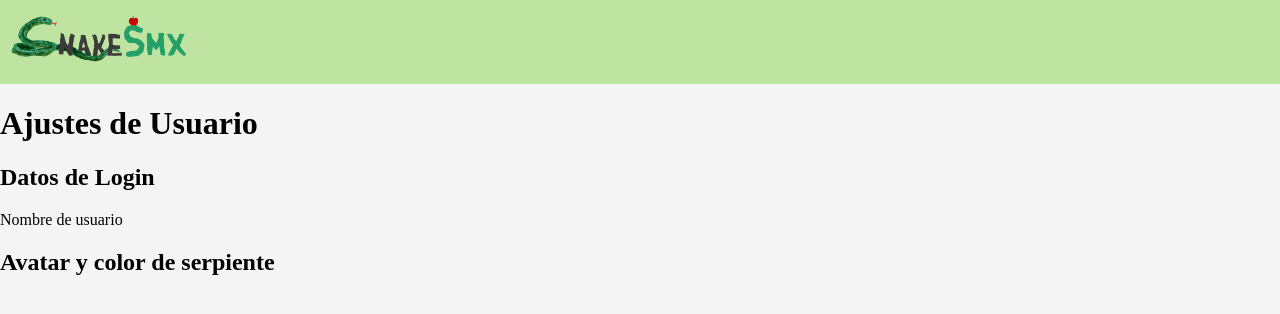
After one commit to also1737/SnakeSMX, a PHP site: page /userconfig.html in a window 1280 px wide. The commit adds this page. Shown: the top 314 px of the page. Run offline with PHP 8.4, Linux system fonts and the light colour scheme.

Commit message:
creado página de ajustes de usuario

```diff
--- a/css/cssglobal.css
+++ b/css/cssglobal.css
@@ -1,5 +1,12 @@
 body {
+    background-color: #f4f4f4;
+    margin: 0px;
+}
+
+nav {
     background-color: #BFE4A2;
+    padding: 0px;
+    margin: 0px;
 }
 
 #logo {
--- /dev/null
+++ b/userconfig.html
@@ -0,0 +1,19 @@
+<!DOCTYPE html>
+<html lang="es">
+    <head>
+        <link rel="stylesheet" type="text/css" href="css/cssglobal.css">
+        <title>Ajustes de usuario - SnakeSMX</title>
+    </head>
+    <body>
+        <nav>
+            <img id="logo" src="img/snakesmx-logo.png" alt="rafa" >
+
+        </nav>
+        <main>
+            <h1>Ajustes de Usuario</h1>
+            <h2>Datos de Login</h2>
+            <p>Nombre de usuario</p>
+            <h2>Avatar y color de serpiente</h2>
+        </main>
+    </body>
+</html>
```
